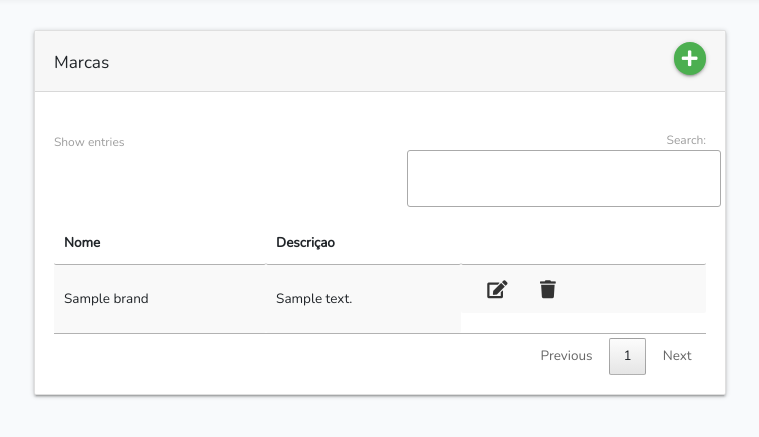
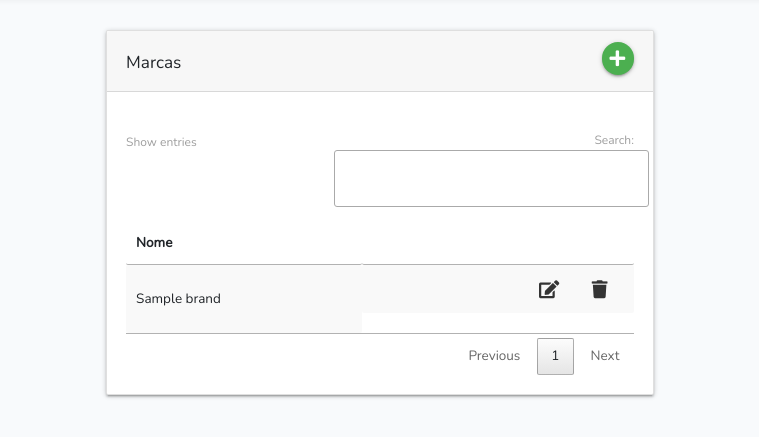
Before and after one commit to LuPeBreak/Sistema-de-Produtos-e-Marcas, a Laravel app: page /brands in a window 1280 px wide. Shown: the part 64-501 px from the top of the page, without its empty margins (260-1019 px from the left). Run offline with Laravel 8, Linux system fonts and the light colour scheme; the visitor is signed in with stand-in values (Sample User, id 1); tables that the repository leaves empty hold one stand-in row (values such as "Sample post"); style sheets or scripts are compiled from the project's sources; some libraries are stand-ins or nearby versions.

Commit message:
Atualizaçao da table brands - para atender especificaçao do projeto

```diff
--- a/app/Http/Controllers/BrandController.php
+++ b/app/Http/Controllers/BrandController.php
@@ -42,7 +42,7 @@ class BrandController extends Controller
     {
         $validatedData = $request->validate([
             'name' => 'required|unique:brands|max:30',
-            'description' => 'required',
+            'description' => '',
         ]);
         $brand->update($validatedData);
         return redirect('/brands');
--- a/resources/views/brand/brand.blade.php
+++ b/resources/views/brand/brand.blade.php
@@ -10,7 +10,7 @@
 
 <div class="container">
     <div class="row justify-content-center">
-        <div class="col-md-10">
+        <div class="col-md-8">
             <div class="card" id='root'>
                 <div class="card-header row col-md-12">
                     <h6>Marcas</h6>
@@ -23,7 +23,6 @@
                         <thead>
                             <tr>
                                 <th>Nome</th>
-                                <th>Descriçao</th>
                                 <th></th>
                             </tr>
                         </thead>
@@ -31,9 +30,9 @@
                             @foreach ($brands as $brand)
                             <tr>
                                 <td>{{$brand->name}}</td>
-                                <td> {{$brand->description }} </td>
+
                                 <td class='row'>
-                                    <a class='waves-effect waves-teal btn-flat btn-small'
+                                    <a class='ml-auto waves-effect waves-teal btn-flat btn-small'
                                         href="/brands/{{$brand->id}}/edit"><i class="fa fa-edit"></i></a>
                                     <form action="{{route('brands.destroy',$brand->id)}}" method="post">
                                         @method('delete')
@@ -66,10 +65,6 @@
 <script type="text/javascript">
     $(document).ready(function () {
         $('#datatable').DataTable({
-            columnDefs: [{
-                targets: [0, 1, 2],
-                className: 'mdl-data-table__cell--non-numeric'
-            }],
             "ordering": false,
             "info": false
         });
```
